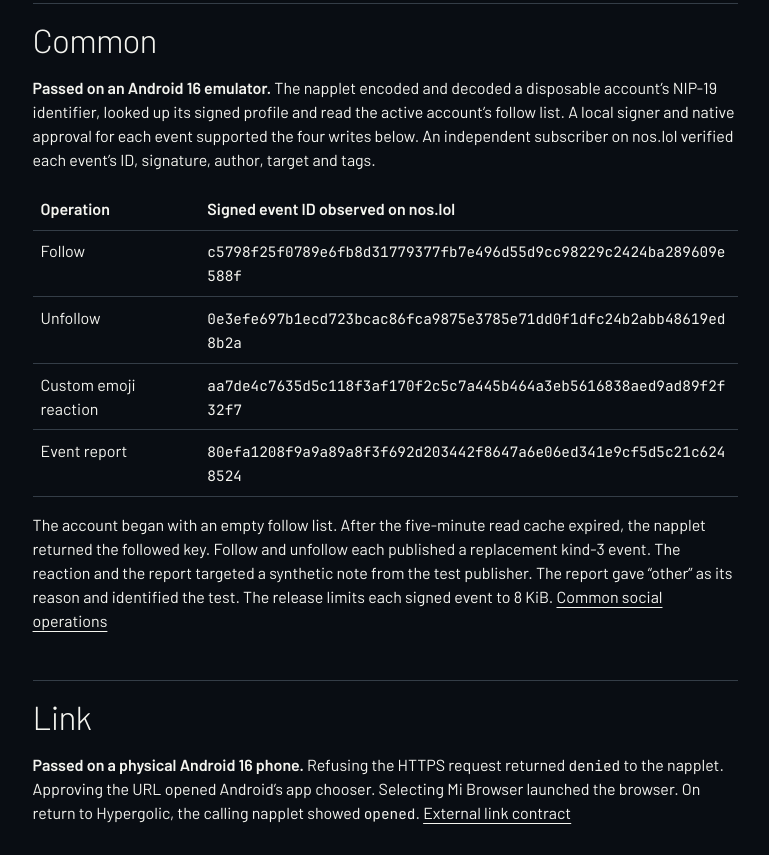
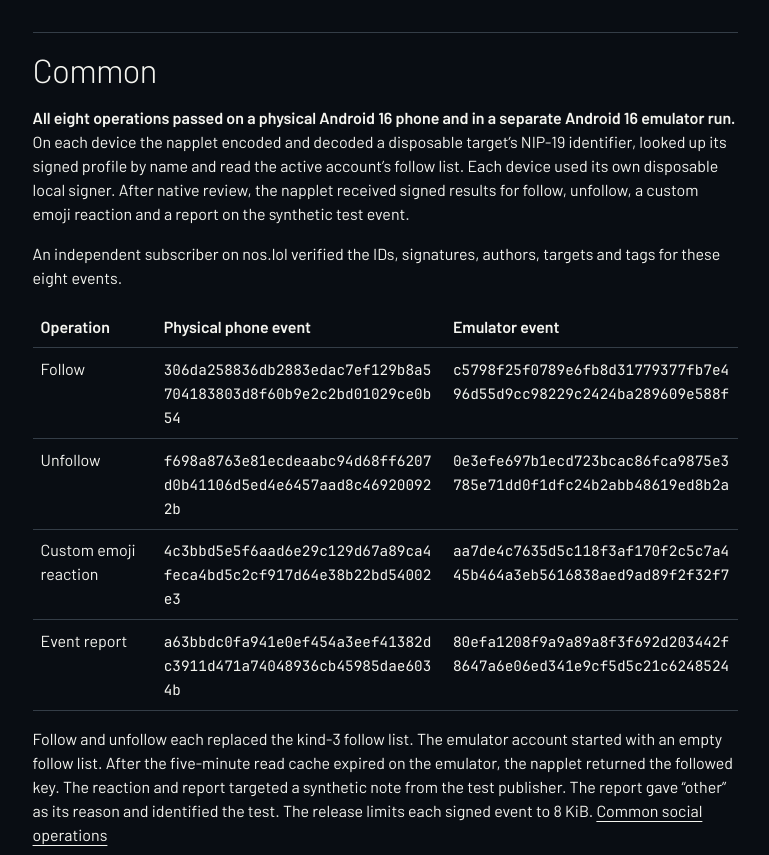
Before and after one commit to nostrocket/hypergolic-website, an Astro site: page /capabilities/v0.2.0/tests in a window 1280 px wide. Shown: the part 885-1740 px from the top of the page, without its empty margins (34-803 px from the left). Built offline with nearby package versions, Linux system fonts and the light colour scheme; Astro itself is replaced by a stand-in of ours.

Commit message:
Record physical Android verification for Common

```diff
--- a/src/data/capabilities.ts
+++ b/src/data/capabilities.ts
@@ -50,8 +50,8 @@ export const capabilities: Capability[] = [
   {
     domain: 'common', status: 'full',
     detail: 'All eight operations, including NIP-19 conversion, profile and follow reads, follow changes, reactions and reports. Social writes require approval. Each signed event must fit within 8 KiB.',
-    remaining: 'Repeat all eight operations on physical Android and iOS devices with a real signer and public relays.',
-    verification: { platform: 'Android 16 emulator', evidence: '/capabilities/v0.2.0/tests/#common' },
+    remaining: 'Verify all eight operations on iOS with a real signer and public relays.',
+    verification: { platform: 'Android 16 phone', evidence: '/capabilities/v0.2.0/tests/#common' },
     estimates: [{ size: 'S' }],
     references: [
       { label: 'Release social operations', url: `${releaseSource}/docs/common-social.md` },
--- a/src/pages/capabilities/v0.2.0/tests.md
+++ b/src/pages/capabilities/v0.2.0/tests.md
@@ -1,7 +1,7 @@
 ---
 layout: ../../../layouts/CapabilityTestReport.astro
 title: Capability test results
-description: End-to-end results for six capabilities on an Android 16 phone and emulator.
+description: Six capabilities passed on a physical Android 16 phone. Common and Upload also passed on an Android 16 emulator.
 release: Hypergolic v0.2.0
 date: 20 November 2026
 ---
@@ -18,16 +18,18 @@ State Lab manifest event ID · `2fffeb1ebb31decc372cae8c190cadfb163b49071da6cb17
 
 ## Common
 
-**Passed on an Android 16 emulator.** The napplet encoded and decoded a disposable account’s NIP-19 identifier, looked up its signed profile and read the active account’s follow list. A local signer and native approval for each event supported the four writes below. An independent subscriber on nos.lol verified each event’s ID, signature, author, target and tags.
+**All eight operations passed on a physical Android 16 phone and in a separate Android 16 emulator run.** On each device the napplet encoded and decoded a disposable target’s NIP-19 identifier, looked up its signed profile by name and read the active account’s follow list. Each device used its own disposable local signer. After native review, the napplet received signed results for follow, unfollow, a custom emoji reaction and a report on the synthetic test event.
 
-| Operation | Signed event ID observed on nos.lol |
-| --- | --- |
-| Follow | `c5798f25f0789e6fb8d31779377fb7e496d55d9cc98229c2424ba289609e588f` |
-| Unfollow | `0e3efe697b1ecd723bcac86fca9875e3785e71dd0f1dfc24b2abb48619ed8b2a` |
-| Custom emoji reaction | `aa7de4c7635d5c118f3af170f2c5c7a445b464a3eb5616838aed9ad89f2f32f7` |
-| Event report | `80efa1208f9a9a89a8f3f692d203442f8647a6e06ed341e9cf5d5c21c6248524` |
+An independent subscriber on nos.lol verified the IDs, signatures, authors, targets and tags for these eight events.
 
-The account began with an empty follow list. After the five-minute read cache expired, the napplet returned the followed key. Follow and unfollow each published a replacement kind-3 event. The reaction and the report targeted a synthetic note from the test publisher. The report gave “other” as its reason and identified the test. The release limits each signed event to 8 KiB. [Common social operations](https://github.com/nostrocket/hypergolic/blob/v0.2.0/docs/common-social.md)
+| Operation | Physical phone event | Emulator event |
+| --- | --- | --- |
+| Follow | `306da258836db2883edac7ef129b8a5704183803d8f60b9e2c2bd01029ce0b54` | `c5798f25f0789e6fb8d31779377fb7e496d55d9cc98229c2424ba289609e588f` |
+| Unfollow | `f698a8763e81ecdeaabc94d68ff6207d0b41106d5ed4e6457aad8c469200922b` | `0e3efe697b1ecd723bcac86fca9875e3785e71dd0f1dfc24b2abb48619ed8b2a` |
+| Custom emoji reaction | `4c3bbd5e5f6aad6e29c129d67a89ca4feca4bd5c2cf917d64e38b22bd54002e3` | `aa7de4c7635d5c118f3af170f2c5c7a445b464a3eb5616838aed9ad89f2f32f7` |
+| Event report | `a63bbdc0fa941e0ef454a3eef41382dc3911d471a74048936cb45985dae6034b` | `80efa1208f9a9a89a8f3f692d203442f8647a6e06ed341e9cf5d5c21c6248524` |
+
+Follow and unfollow each replaced the kind-3 follow list. The emulator account started with an empty follow list. After the five-minute read cache expired on the emulator, the napplet returned the followed key. The reaction and report targeted a synthetic note from the test publisher. The report gave “other” as its reason and identified the test. The release limits each signed event to 8 KiB. [Common social operations](https://github.com/nostrocket/hypergolic/blob/v0.2.0/docs/common-social.md)
 
 ## Link
 
```
